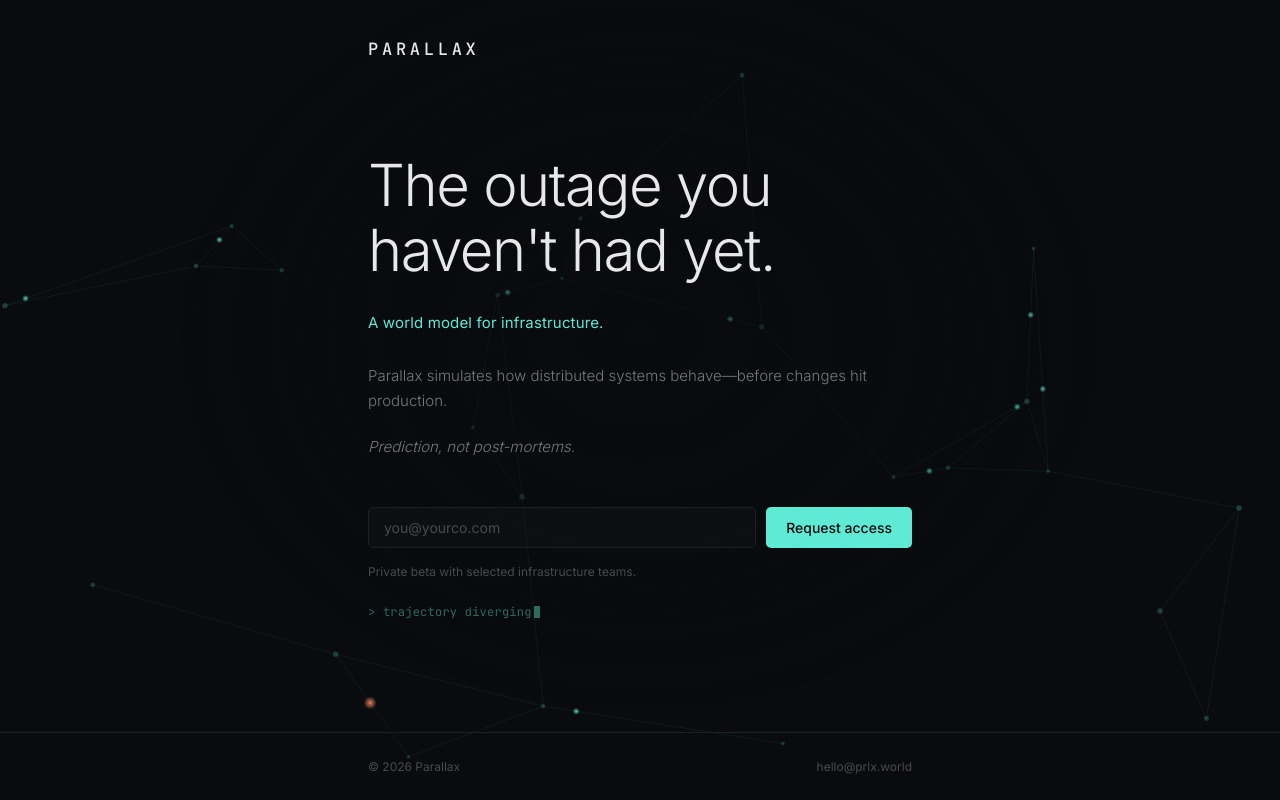
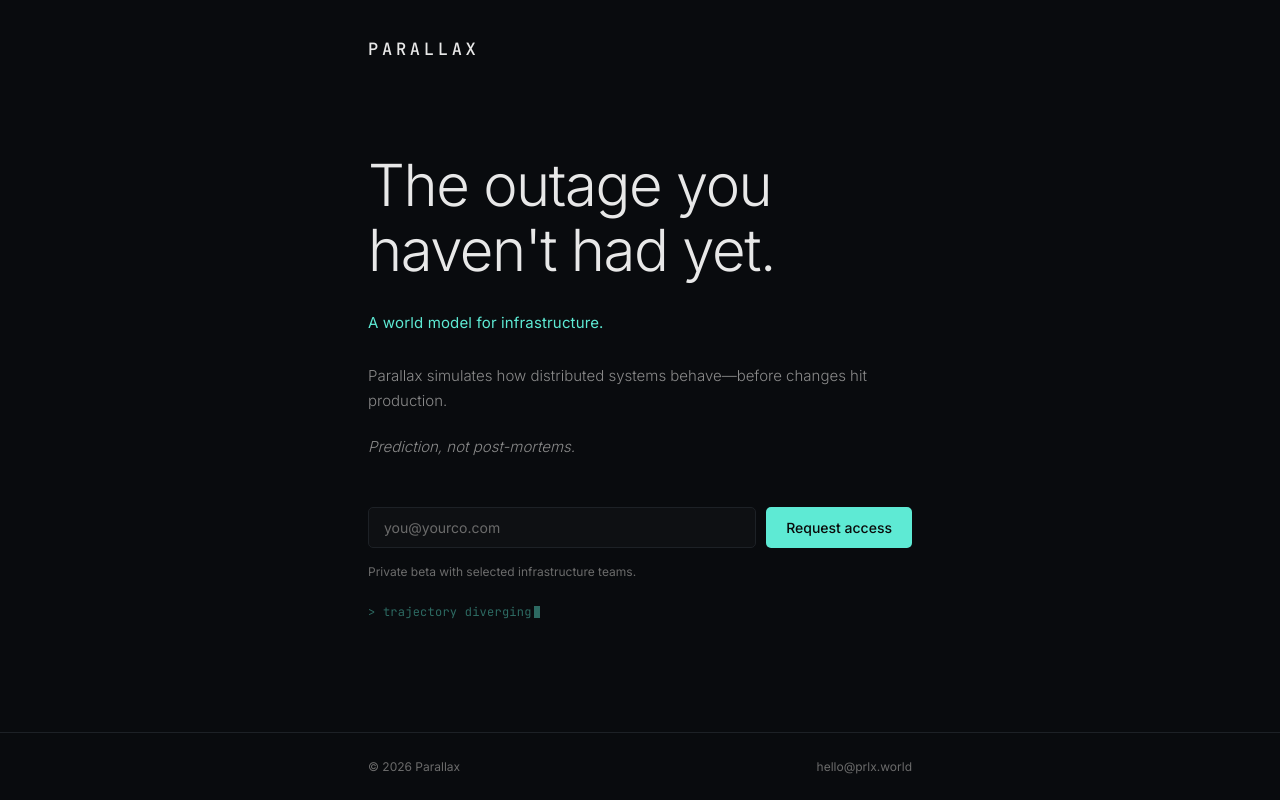
Before and after one commit to absmach/parallax-website, a website: page index.html in a window 1280 px wide. Drawn offline with Linux system fonts and the light colour scheme.

Commit message:
remove animated canvas
Signed-off-by: ianmuchyri <ianmuchiri8@gmail.com>

```diff
--- a/index.html
+++ b/index.html
@@ -29,10 +29,9 @@
       --surface: #111417;
       --border: #1d2126;
       --text: #e8e8e8;
-      --muted: #4a4a4a;
+      --muted: #6b6b6b;
       --accent: #5eead4;
       --accent-dim: #2d6a62;
-      --risk: #ff8a65;
       --mono: 'JetBrains Mono', 'Courier New', monospace;
       --sans: 'Inter', system-ui, sans-serif;
     }
@@ -50,24 +49,6 @@
       min-height: 100vh;
       display: flex;
       flex-direction: column;
-      position: relative;
-    }
-
-    #bg-canvas {
-      position: fixed;
-      inset: 0;
-      width: 100%;
-      height: 100%;
-      z-index: 0;
-      pointer-events: none;
-    }
-
-    .vignette {
-      position: fixed;
-      inset: 0;
-      z-index: 1;
-      pointer-events: none;
-      background: radial-gradient(ellipse 640px 520px at 50% 42%, rgba(9, 11, 14, 0.62) 0%, rgba(9, 11, 14, 0.28) 48%, rgba(9, 11, 14, 0) 72%);
     }
 
     .wrap {
@@ -75,8 +56,6 @@
       max-width: 600px;
       margin: 0 auto;
       padding: 0 28px;
-      position: relative;
-      z-index: 2;
     }
 
     /* ── nav ── */
@@ -100,7 +79,6 @@
       flex: 1;
       display: flex;
       align-items: center;
-      position: relative;
     }
 
     .hero {
@@ -128,7 +106,7 @@
     .hero-body {
       font-size: 15px;
       font-weight: 300;
-      color: #787878;
+      color: #8a8a8a;
       line-height: 1.7;
       margin-bottom: 0;
     }
@@ -136,7 +114,7 @@
     .hero-kicker {
       font-size: 15px;
       font-weight: 300;
-      color: #787878;
+      color: #8a8a8a;
       line-height: 1.7;
       margin-top: 20px;
       margin-bottom: 48px;
@@ -256,8 +234,6 @@
     /* ── footer ── */
     footer {
       border-top: 1px solid var(--border);
-      position: relative;
-      z-index: 2;
       padding: 24px 0;
     }
 
@@ -305,9 +281,6 @@
 
 <body>
 
-  <canvas id="bg-canvas" aria-hidden="true"></canvas>
-  <div class="vignette" aria-hidden="true"></div>
-
   <nav>
     <div class="wrap">
       <a class="wordmark" href="/">Parallax</a>
@@ -348,132 +321,6 @@
       document.getElementById('cta-note').style.display = 'none';
       document.getElementById('cta-success').style.display = 'block';
     });
-  </script>
-
-  <script>
-    (function () {
-      var canvas = document.getElementById('bg-canvas');
-      var ctx = canvas.getContext('2d');
-      var reduceMotion = window.matchMedia('(prefers-reduced-motion: reduce)').matches;
-      var W, H, DPR, nodes, edges, pulses, raf, lastRisk;
-
-      function resize() {
-        W = window.innerWidth;
-        H = window.innerHeight;
-        DPR = Math.min(window.devicePixelRatio || 1, 2);
-        canvas.width = W * DPR;
-        canvas.height = H * DPR;
-        canvas.style.width = W + 'px';
-        canvas.style.height = H + 'px';
-        ctx.setTransform(DPR, 0, 0, DPR, 0, 0);
-        buildGraph();
-      }
-
-      function buildGraph() {
-        nodes = [];
-        var count = Math.max(16, Math.min(34, Math.floor((W * H) / 42000)));
-        for (var i = 0; i < count; i++) {
-          nodes.push({
-            x: Math.random() * W,
-            y: Math.random() * H,
-            r: 1.5 + Math.random() * 1.3
-          });
-        }
-        edges = [];
-        var maxDist = Math.min(W, H) * 0.32;
-        for (var a = 0; a < nodes.length; a++) {
-          var candidates = [];
-          for (var b = 0; b < nodes.length; b++) {
-            if (a === b) continue;
-            var dx = nodes[a].x - nodes[b].x, dy = nodes[a].y - nodes[b].y;
-            var d = Math.sqrt(dx * dx + dy * dy);
-            if (d < maxDist) candidates.push({ b: b, d: d });
-          }
-          candidates.sort(function (p, q) { return p.d - q.d; });
-          candidates.slice(0, 2).forEach(function (c) {
-            var key = a < c.b ? a + '-' + c.b : c.b + '-' + a;
-            if (!edges.some(function (e) { return e.key === key; })) {
-              edges.push({ key: key, a: a, b: c.b });
-            }
-          });
-        }
-        pulses = [];
-      }
-
-      function spawnPulse(risk) {
-        if (!edges.length) return;
-        var e = edges[Math.floor(Math.random() * edges.length)];
-        pulses.push({ edge: e, t: 0, risk: risk, resolved: false, speed: risk ? 0.0032 + Math.random() * 0.0008 : 0.006 + Math.random() * 0.004 });
-      }
-
-      function frame(ts) {
-        ctx.clearRect(0, 0, W, H);
-
-        ctx.lineWidth = 1;
-        ctx.strokeStyle = 'rgba(94, 234, 212, 0.07)';
-        for (var i = 0; i < edges.length; i++) {
-          var e = edges[i], p1 = nodes[e.a], p2 = nodes[e.b];
-          ctx.beginPath();
-          ctx.moveTo(p1.x, p1.y);
-          ctx.lineTo(p2.x, p2.y);
-          ctx.stroke();
-        }
-
-        ctx.fillStyle = 'rgba(94, 234, 212, 0.22)';
-        for (var n = 0; n < nodes.length; n++) {
-          var node = nodes[n];
-          ctx.beginPath();
-          ctx.arc(node.x, node.y, node.r, 0, Math.PI * 2);
-          ctx.fill();
-        }
-
-        for (var k = pulses.length - 1; k >= 0; k--) {
-          var pl = pulses[k];
-          var pa = nodes[pl.edge.a], pb = nodes[pl.edge.b];
-          if (pl.risk && !pl.resolved && pl.t > 0.7) pl.resolved = true;
-          var color = pl.risk && !pl.resolved ? '255, 138, 101' : '94, 234, 212';
-          var radius = pl.risk ? 6.5 : 3.5;
-          var x = pa.x + (pb.x - pa.x) * pl.t;
-          var y = pa.y + (pb.y - pa.y) * pl.t;
-          var grad = ctx.createRadialGradient(x, y, 0, x, y, radius);
-          grad.addColorStop(0, 'rgba(' + color + ', 0.9)');
-          grad.addColorStop(1, 'rgba(' + color + ', 0)');
-          ctx.beginPath();
-          ctx.arc(x, y, radius, 0, Math.PI * 2);
-          ctx.fillStyle = grad;
-          ctx.fill();
-          pl.t += pl.speed;
-          if (pl.t >= 1) pulses.splice(k, 1);
-        }
-
-        if (!reduceMotion) {
-          if (ts - lastRisk > 6500 + Math.random() * 3500) {
-            spawnPulse(true);
-            lastRisk = ts;
-          }
-          if (Math.random() < 0.045) spawnPulse(false);
-          raf = requestAnimationFrame(frame);
-        }
-      }
-
-      window.addEventListener('resize', resize);
-      document.addEventListener('visibilitychange', function () {
-        if (document.hidden) {
-          if (raf) cancelAnimationFrame(raf);
-        } else if (!reduceMotion) {
-          raf = requestAnimationFrame(frame);
-        }
-      });
-
-      resize();
-      if (reduceMotion) {
-        spawnPulse(false);
-        frame(0);
-      } else {
-        lastRisk = performance.now() - 4000;
-        raf = requestAnimationFrame(frame);
-      }
-    })();
   </script>
 
   <script>
```
